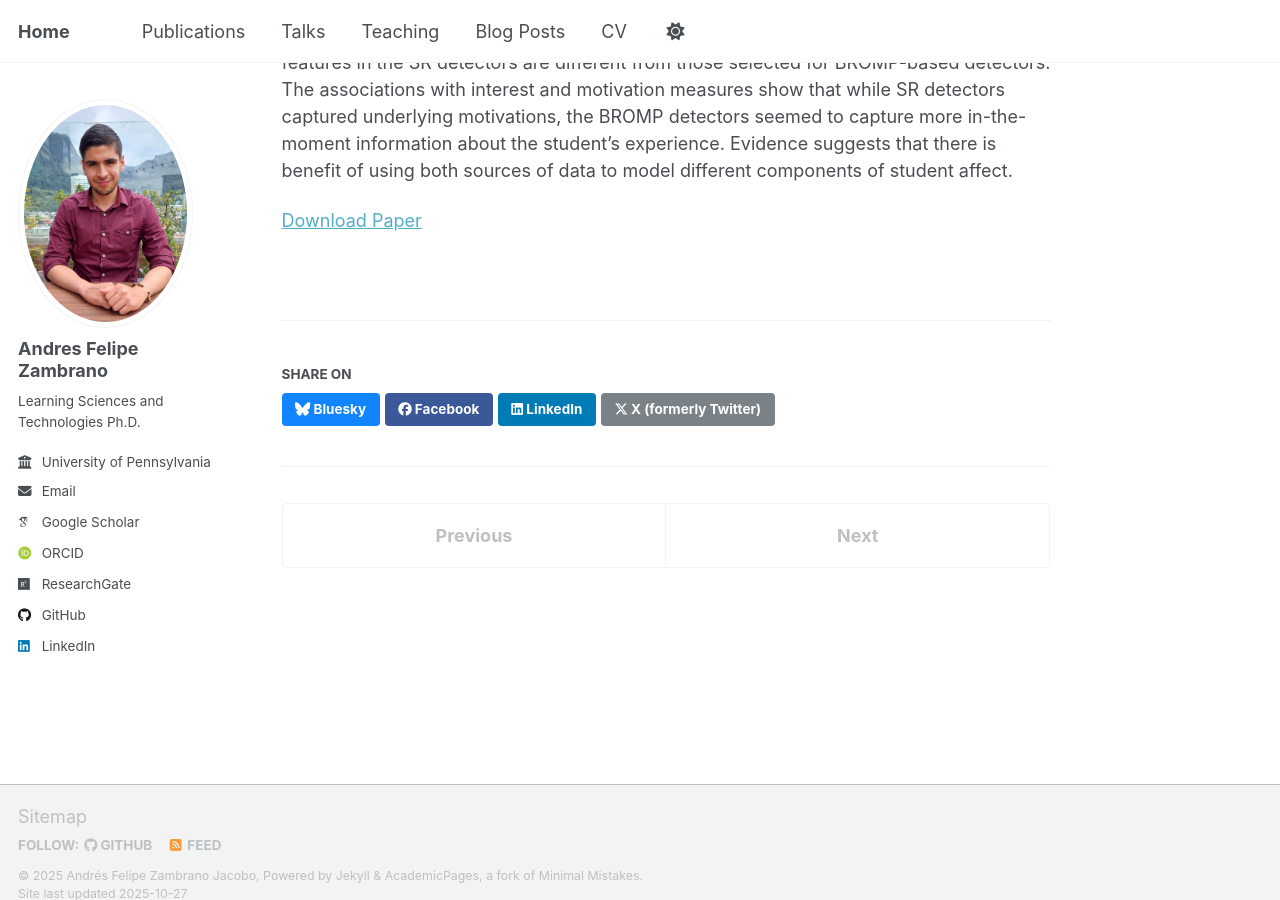
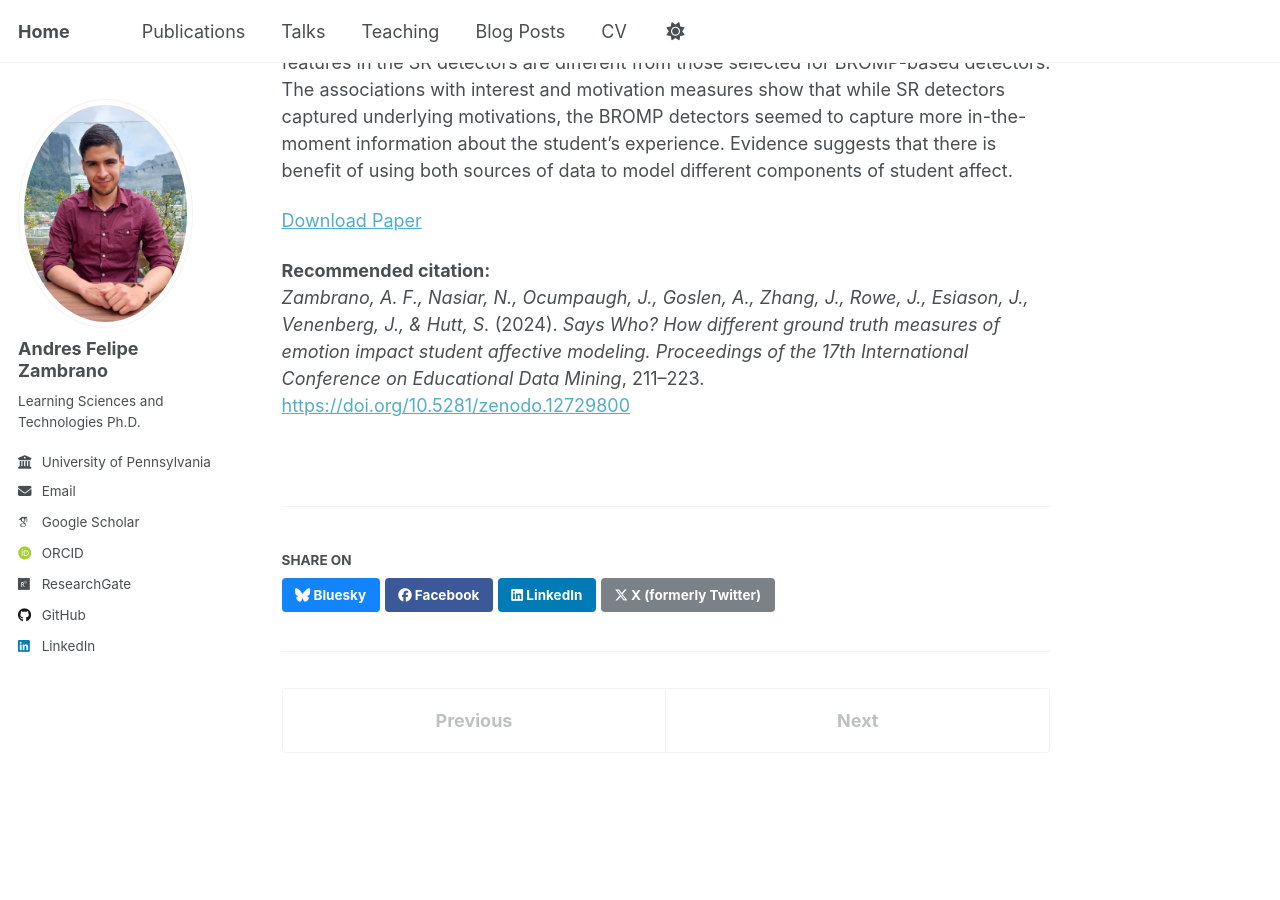
Before and after one commit to afzambrano/afzambrano.github.io, a Jekyll site: the page built from _publications/2024-edm-crystal.md, in a window 1280 px wide and 900 px high, scrolled down 499 px. Built offline with Jekyll 4.4.1, drawn with Linux system fonts in a browser that asks for light colours; some web fonts are replaced; a script that is not in the unit is left out.

Commit message:
Update 2024-edm-crystal.md

```diff
--- a/_publications/2024-edm-crystal.md
+++ b/_publications/2024-edm-crystal.md
@@ -12,3 +12,9 @@ paperurl: 'https://educationaldatamining.org/edm2024/proceedings/2024.EDM-long-p
 Research into student affect detection has historically relied on ground truth measures of emotion that utilize one of three sources of data: (1) self-report data, (2) classroom observations, or (3) sensor data that is retrospectively labeled. Although a few studies have compared sensor- and observation-based approaches to student affective modeling, less work has explored the relationship between self-report and classroom observations. In this study, we use both recurring self-reports (SR) and classroom observation (BROMP) to measure student emotion during a study involving middle school students interacting with a game-based learning environment for microbiology education. We use supervised machine learning to develop two sets of affect detectors corresponding to SR and BROMP-based measures of student emotion, respectively. We compare the two sets of detectors in terms of their most relevant features, as well as correlations of their output with measures of student learning and interest. Results show that highly predictive features in the SR detectors are different from those selected for BROMP-based detectors. The associations with interest and motivation measures show that while SR detectors captured underlying motivations, the BROMP detectors seemed to capture more in-the-moment information about the student’s experience. Evidence suggests that there is benefit of using both sources of data to model different components of student affect.
 
 [Download Paper](https://educationaldatamining.org/edm2024/proceedings/2024.EDM-long-papers.18/)
+
+<b>Recommended citation:</b><br>
+<i>Zambrano, A. F., Nasiar, N., Ocumpaugh, J., Goslen, A., Zhang, J., Rowe, J., Esiason, J., Venenberg, J., & Hutt, S.</i> (2024).
+<i>Says Who? How different ground truth measures of emotion impact student affective modeling.</i>
+<i>Proceedings of the 17th International Conference on Educational Data Mining</i>, 211–223.
+<a href="https://doi.org/10.5281/zenodo.12729800">https://doi.org/10.5281/zenodo.12729800</a>
```
